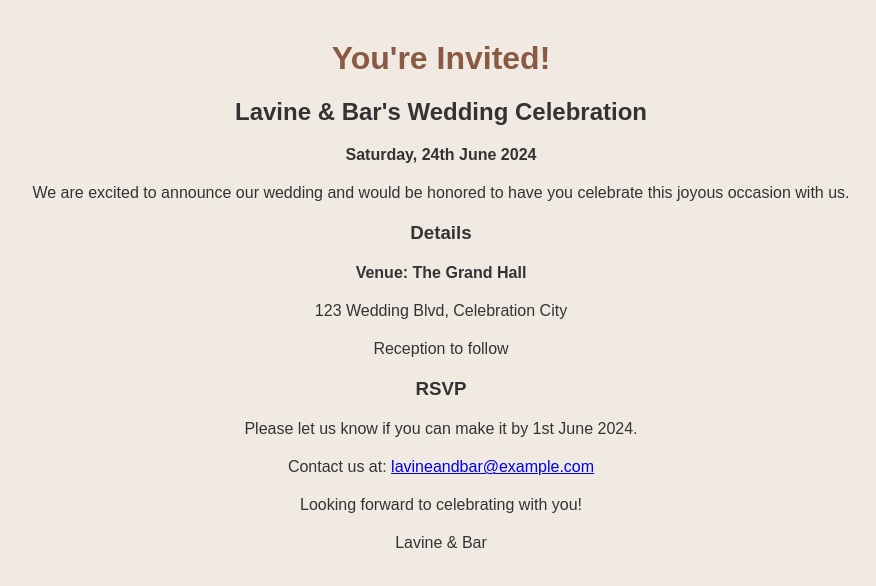
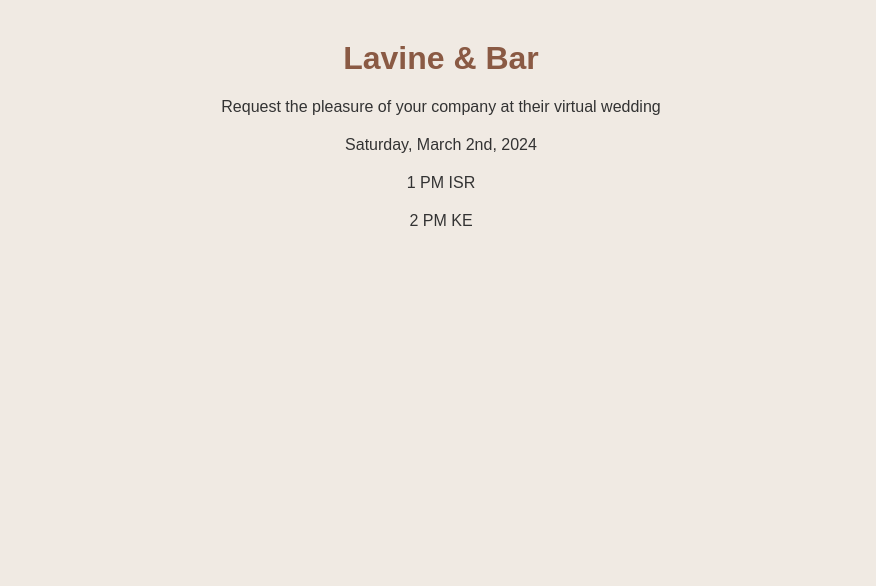
Before and after one commit to AVR-GCC/lavineandbar, a website: page public/index.html in a window 1280 px wide. Shown: the whole page, without its empty margins (199-1075 px from the left). Drawn offline with Linux system fonts and the light colour scheme.

Commit message:
New chicken

```diff
--- a/public/index.html
+++ b/public/index.html
@@ -24,23 +24,13 @@
     </style>
 </head>
 <body>
-    <h1>You're Invited!</h1>
-    <h2>Lavine & Bar's Wedding Celebration</h2>
-    <p class="date">Saturday, 24th June 2024</p>
-    <p>We are excited to announce our wedding and would be honored to have you celebrate this joyous occasion with us.</p>
+    <h1>Lavine & Bar</h1>
+    <p>Request the pleasure of your company at their virtual wedding</p>
 
-    <h3>Details</h3>
-    <p class="venue">Venue: The Grand Hall</p>
-    <p>123 Wedding Blvd, Celebration City</p>
-    <p>Reception to follow</p>
+    <p>Saturday, March 2nd, 2024</p>
 
-    <h3>RSVP</h3>
-    <p>Please let us know if you can make it by 1st June 2024.</p>
-    <p>Contact us at: <a href="mailto:lavineandbar@example.com">lavineandbar@example.com</a></p>
+    <p>1 PM ISR</p>
 
-    <footer>
-        <p>Looking forward to celebrating with you!</p>
-        <p>Lavine & Bar</p>
-    </footer>
+    <p>2 PM KE</p>
 </body>
 </html>
```
